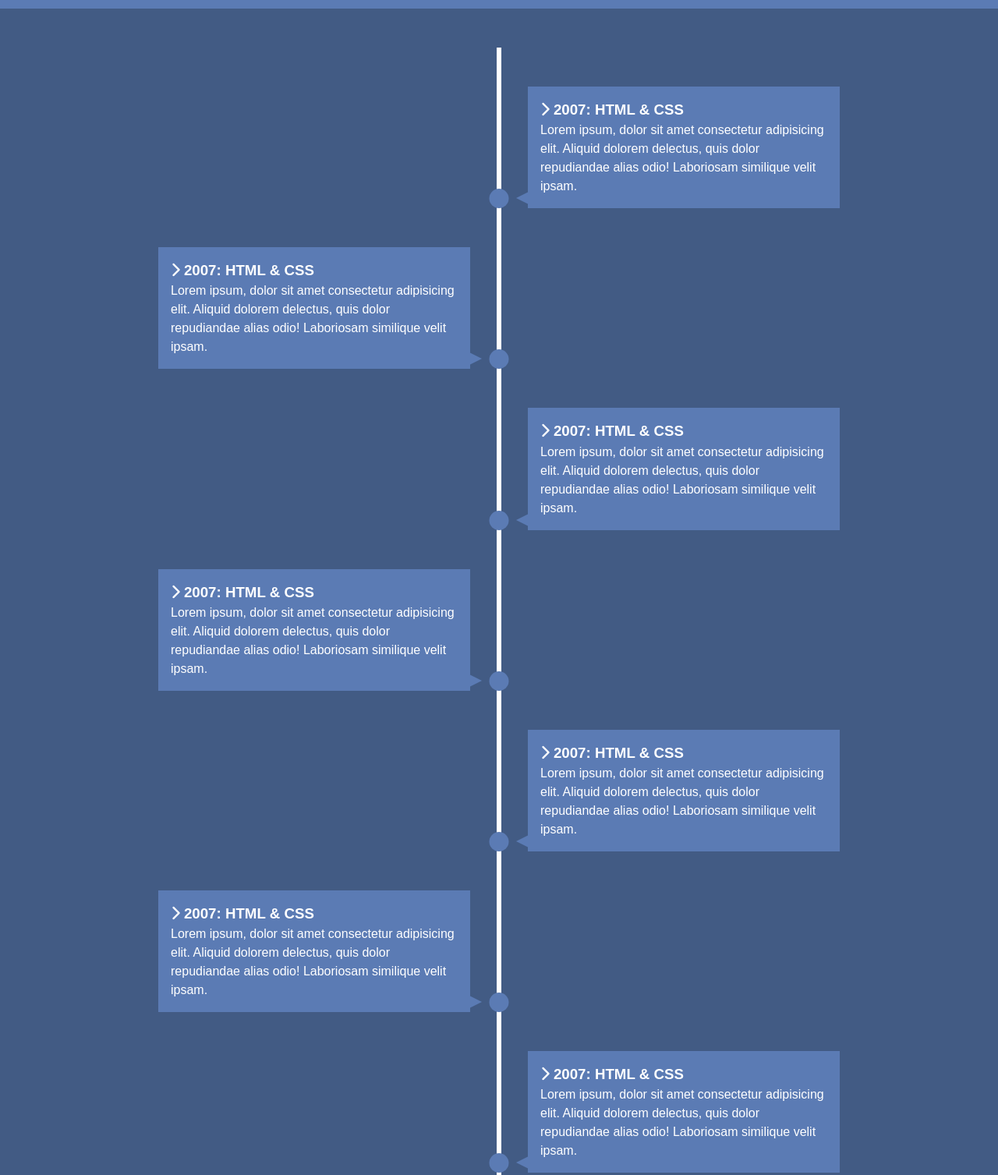
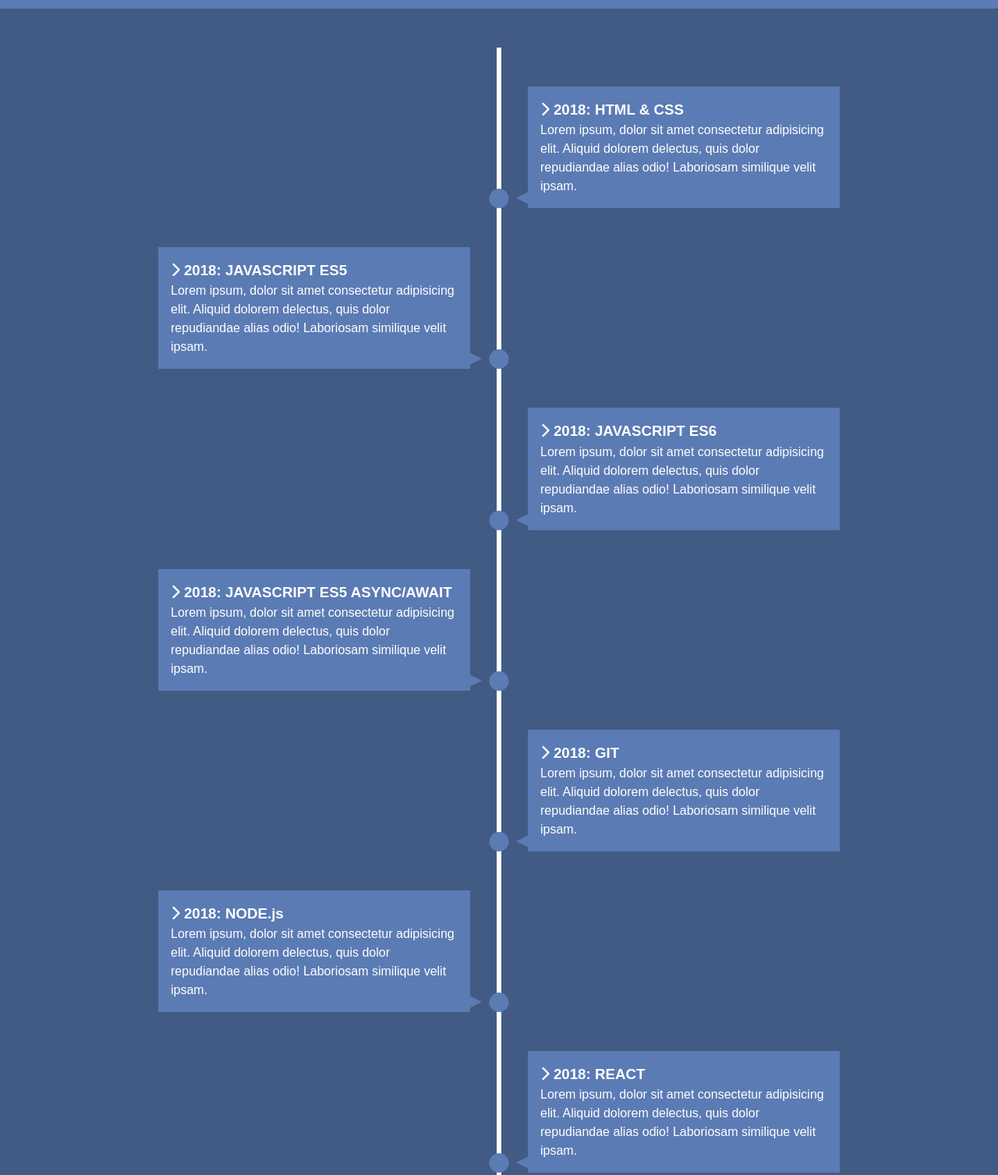
Before and after one commit to atc73/Web-Knowledge-Brad-Traversy-, a plain HTML site: page index.html in a window 1280 px wide. Shown: the part 200-1707 px from the top of the page at 78% size. Drawn offline with Linux system fonts and the light colour scheme.

Commit message:
second commit

```diff
--- a/index.html
+++ b/index.html
@@ -19,61 +19,61 @@
     <ul>
       <li>
         <div>
-          <h3><i class="fas fa-chevron-right"></i> 2007: HTML & CSS</h3>
+          <h3><i class="fas fa-chevron-right"></i> 2018: HTML & CSS</h3>
           <p>Lorem ipsum, dolor sit amet consectetur adipisicing elit. Aliquid dolorem delectus, quis dolor repudiandae alias odio! Laboriosam similique velit ipsam.</p>
         </div>
       </li>
       <li>
         <div>
-          <h3><i class="fas fa-chevron-right"></i> 2007: HTML & CSS</h3>
+          <h3><i class="fas fa-chevron-right"></i> 2018: JAVASCRIPT ES5</h3>
           <p>Lorem ipsum, dolor sit amet consectetur adipisicing elit. Aliquid dolorem delectus, quis dolor repudiandae alias odio! Laboriosam similique velit ipsam.</p>
         </div>
       </li>
       <li>
         <div>
-          <h3><i class="fas fa-chevron-right"></i> 2007: HTML & CSS</h3>
+          <h3><i class="fas fa-chevron-right"></i> 2018: JAVASCRIPT ES6</h3>
           <p>Lorem ipsum, dolor sit amet consectetur adipisicing elit. Aliquid dolorem delectus, quis dolor repudiandae alias odio! Laboriosam similique velit ipsam.</p>
         </div>
       </li>
       <li>
         <div>
-          <h3><i class="fas fa-chevron-right"></i> 2007: HTML & CSS</h3>
+          <h3><i class="fas fa-chevron-right"></i> 2018: JAVASCRIPT ES5 ASYNC/AWAIT</h3>
           <p>Lorem ipsum, dolor sit amet consectetur adipisicing elit. Aliquid dolorem delectus, quis dolor repudiandae alias odio! Laboriosam similique velit ipsam.</p>
         </div>
       </li>
       <li>
         <div>
-          <h3><i class="fas fa-chevron-right"></i> 2007: HTML & CSS</h3>
+          <h3><i class="fas fa-chevron-right"></i> 2018: GIT</h3>
           <p>Lorem ipsum, dolor sit amet consectetur adipisicing elit. Aliquid dolorem delectus, quis dolor repudiandae alias odio! Laboriosam similique velit ipsam.</p>
         </div>
       </li>
       <li>
         <div>
-          <h3><i class="fas fa-chevron-right"></i> 2007: HTML & CSS</h3>
+          <h3><i class="fas fa-chevron-right"></i> 2018: NODE.js</h3>
           <p>Lorem ipsum, dolor sit amet consectetur adipisicing elit. Aliquid dolorem delectus, quis dolor repudiandae alias odio! Laboriosam similique velit ipsam.</p>
         </div>
       </li>
       <li>
         <div>
-          <h3><i class="fas fa-chevron-right"></i> 2007: HTML & CSS</h3>
+          <h3><i class="fas fa-chevron-right"></i> 2018: REACT</h3>
           <p>Lorem ipsum, dolor sit amet consectetur adipisicing elit. Aliquid dolorem delectus, quis dolor repudiandae alias odio! Laboriosam similique velit ipsam.</p>
         </div>
       </li>
       <li>
         <div>
-          <h3><i class="fas fa-chevron-right"></i> 2007: HTML & CSS</h3>
+          <h3><i class="fas fa-chevron-right"></i> 2018: CCNA Routing and Switching</h3>
           <p>Lorem ipsum, dolor sit amet consectetur adipisicing elit. Aliquid dolorem delectus, quis dolor repudiandae alias odio! Laboriosam similique velit ipsam.</p>
         </div>
       </li>
       <li>
         <div>
-          <h3><i class="fas fa-chevron-right"></i> 2007: HTML & CSS</h3>
+          <h3><i class="fas fa-chevron-right"></i> 2019: REACT HOOKS</h3>
           <p>Lorem ipsum, dolor sit amet consectetur adipisicing elit. Aliquid dolorem delectus, quis dolor repudiandae alias odio! Laboriosam similique velit ipsam.</p>
         </div>
       </li>
       <li>
         <div>
-          <h3><i class="fas fa-chevron-right"></i> 2007: HTML & CSS</h3>
+          <h3><i class="fas fa-chevron-right"></i> 2019: GATSBY</h3>
           <p>Lorem ipsum, dolor sit amet consectetur adipisicing elit. Aliquid dolorem delectus, quis dolor repudiandae alias odio! Laboriosam similique velit ipsam.</p>
         </div>
       </li>
```
